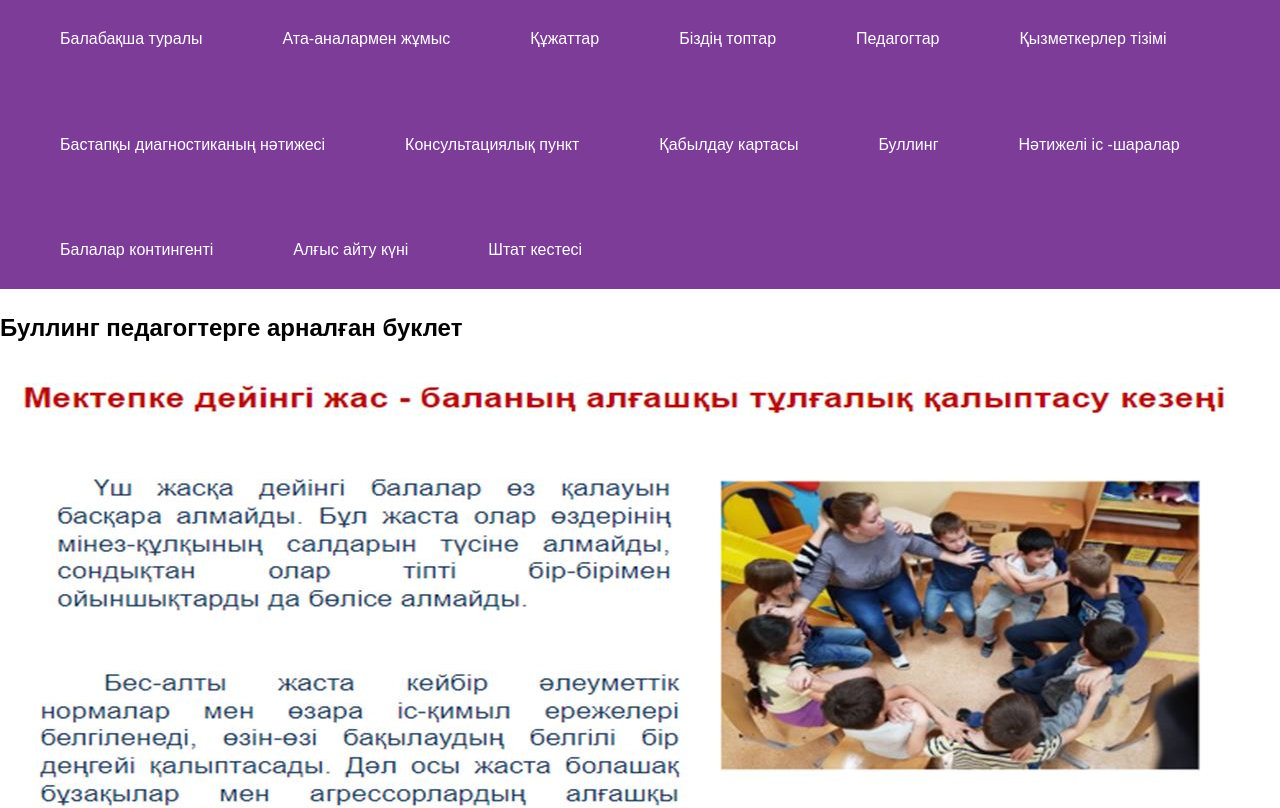
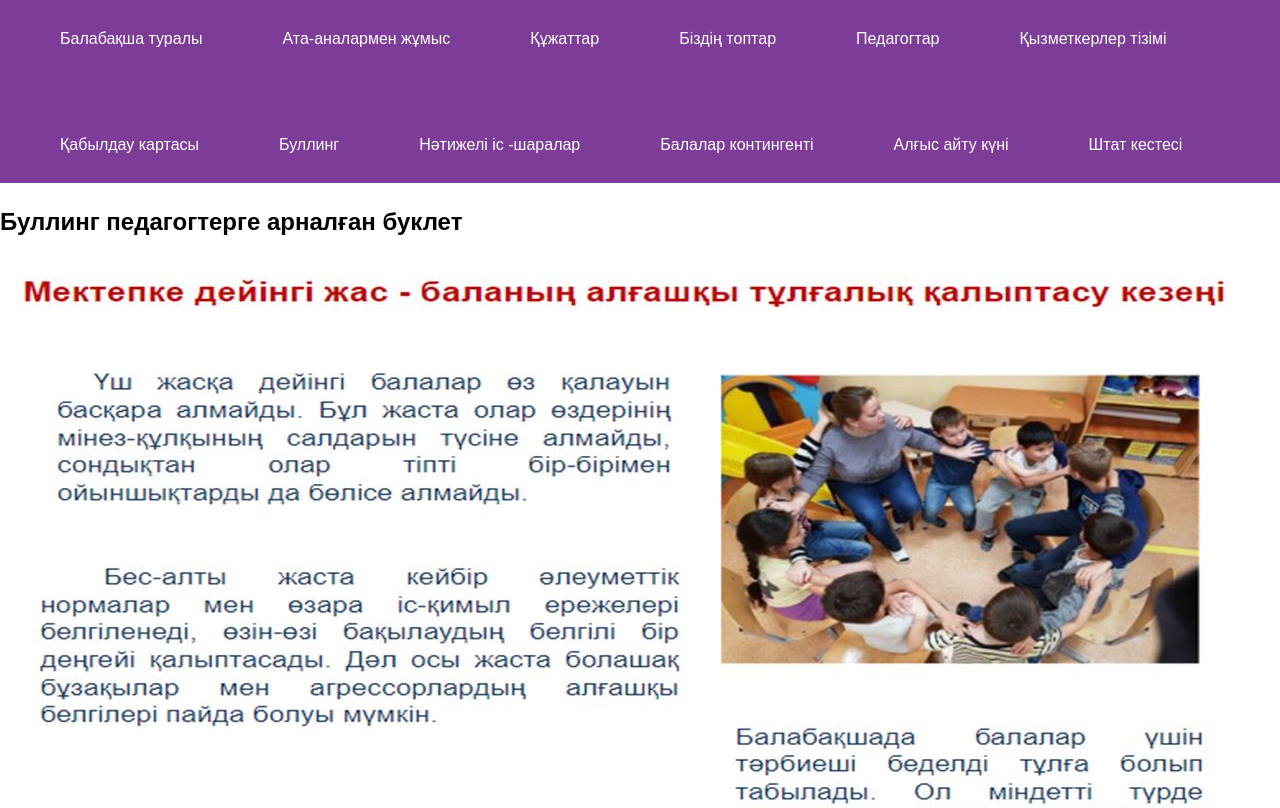
Before and after one commit to detsadnuray/nuraydetsad, a plain HTML site: page bulling.html in a window 1280 px wide. Shown: the top 808 px of the page. Drawn offline with Linux system fonts and the light colour scheme.

Commit message:
bulling.html

```diff
--- a/bulling.html
+++ b/bulling.html
@@ -17,8 +17,8 @@
                 <li><a href="./toptar.html">Біздің топтар</a></li>
                 <li><a href="./table.html"> Педагогтар</a></li>
                 <li><a href="./table_two.html">Қызметкерлер тізімі</a></li>
-                <li><a href="./result.html">Бастапқы диагностиканың нәтижесі</a></li>
-                <li><a href="./consultation.html">Консультациялық пункт</a></li>
+<!--                 <li><a href="./result.html">Бастапқы диагностиканың нәтижесі</a></li>
+                <li><a href="./consultation.html">Консультациялық пункт</a></li>                -->
                 <li><a href="./cart.html">Қабылдау картасы</a></li>
                 <li><a href="./bulling.html">Буллинг</a></li>
                 <li><a href="./natizhe.html">Нәтижелі іс -шаралар </a></li>
```
